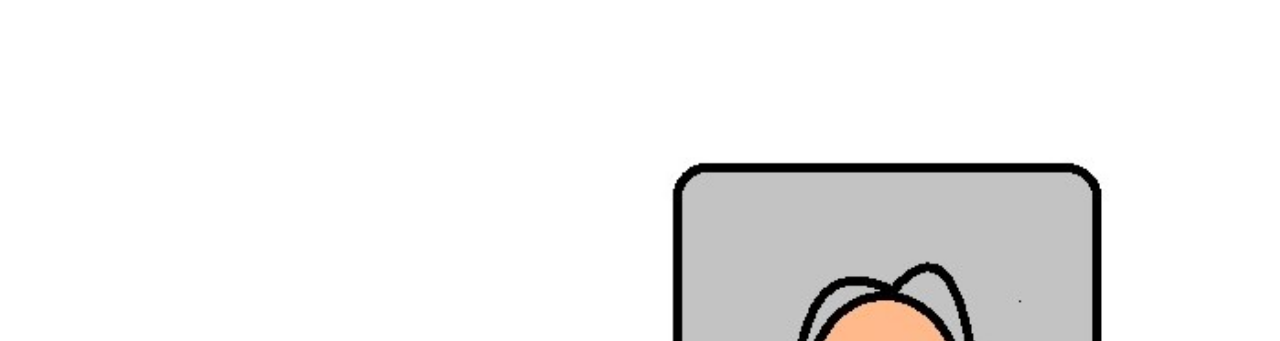
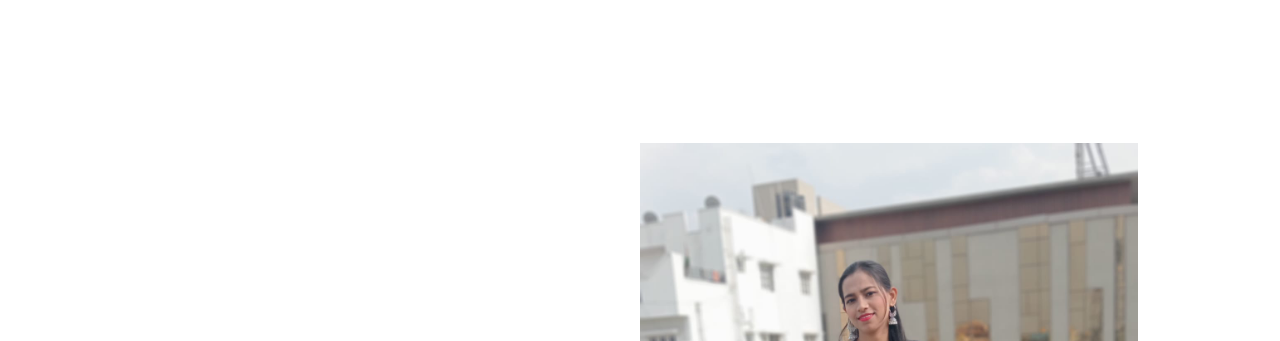
Before and after one commit to ummekulsum19/project, a plain HTML site: page projects/portfolio.html in a window 1280 px wide. Shown: the part 57-398 px from the top of the page. Drawn offline with Linux system fonts and the light colour scheme.

Commit message:
Update portfolio.html

```diff
--- a/projects/portfolio.html
+++ b/projects/portfolio.html
@@ -27,7 +27,7 @@
     <div class="row">
         <div class="row flex-lg-row-reverse align-items-center g-5 py-5">
             <div class="col-10 col-sm-8 col-lg-6">
-              <img src="../images/portfolio photo.jpg"  class="d-block mx-lg-auto img-fluid" alt="Bootstrap Themes" width="500" height="300" loading="lazy">
+              <img src="../images/1.jpeg"  class="d-block mx-lg-auto img-fluid" alt="Bootstrap Themes" width="500" height="300" loading="lazy">
             </div>
             <div class="col-lg-6">
               <h1 class="display-5 fw-bold lh-1 mb-3"><P>I'M  UMME KULSUM</P> </h1>
```
